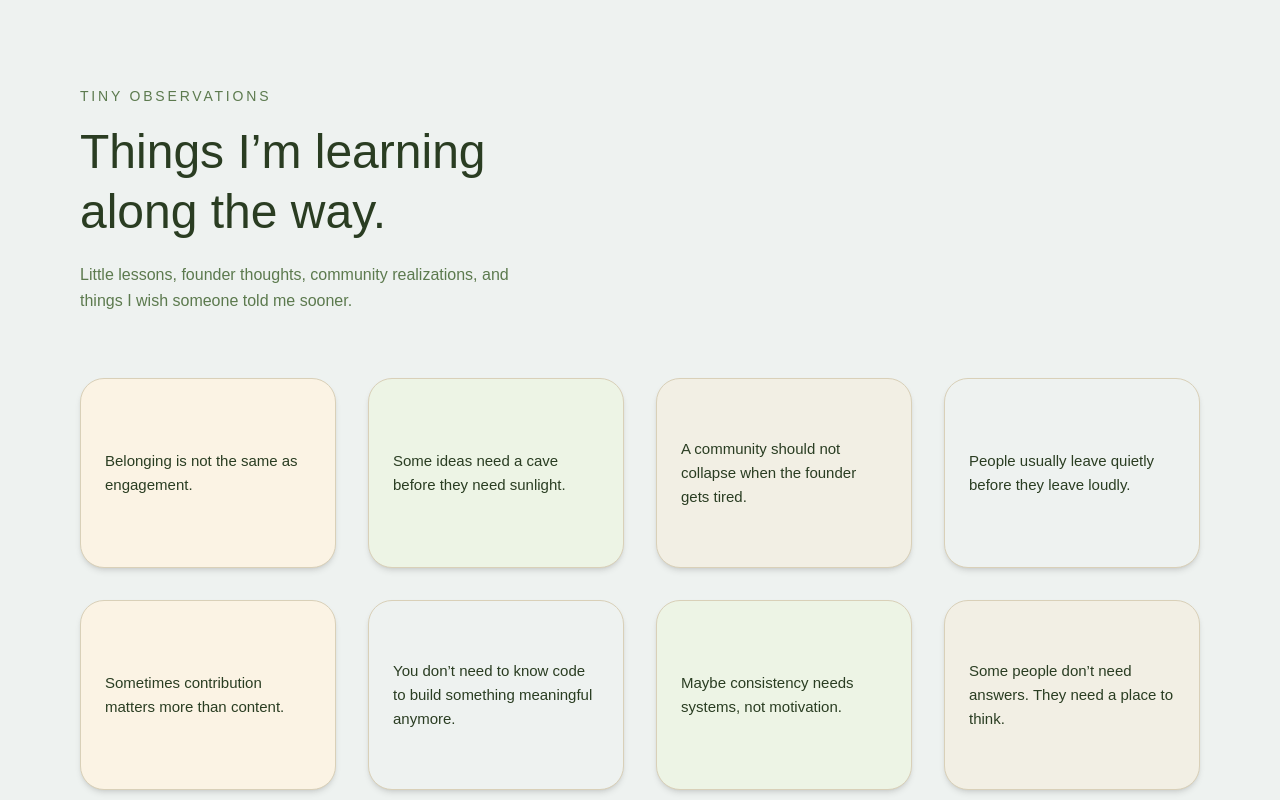
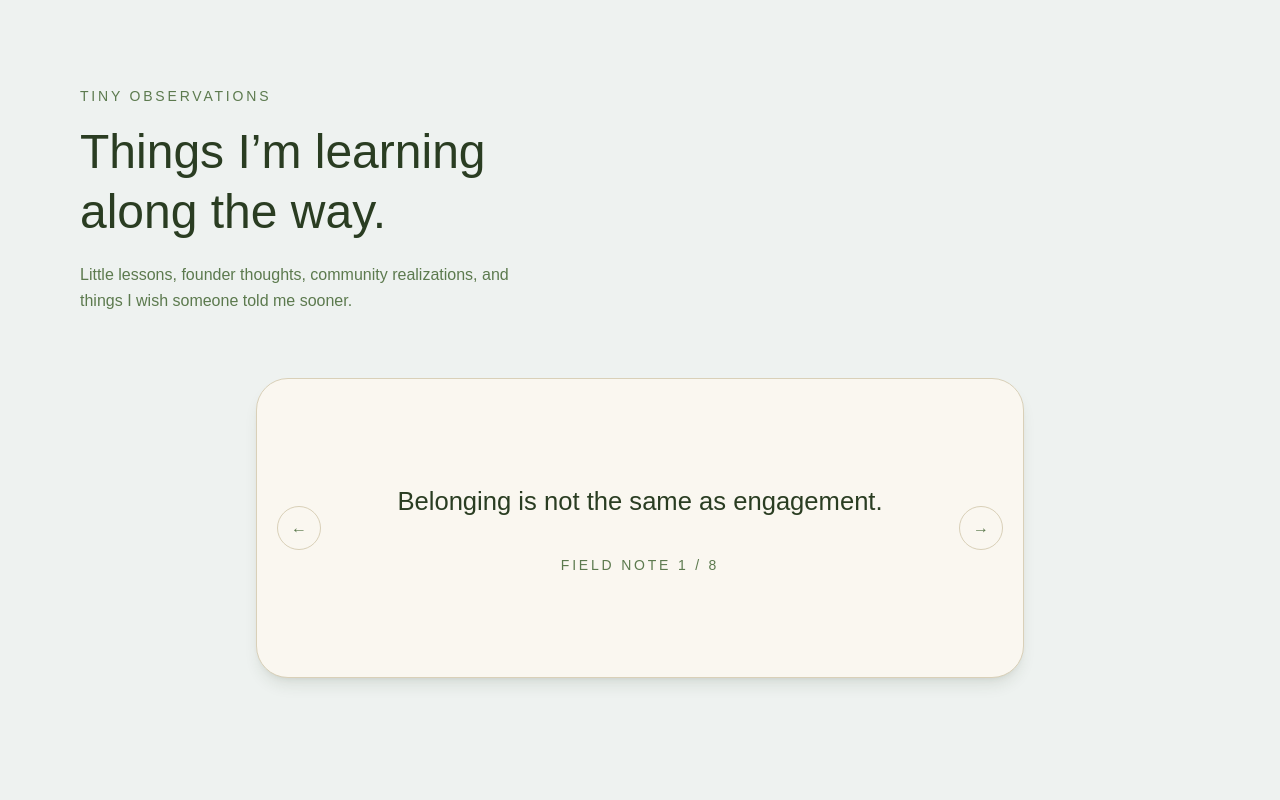
Before and after one commit to ltfzara/aplantnamedzee, a Next.js app: page / in a window 1280 px wide. Shown: the part 3200-4000 px from the top of the page. Built offline with nearby package versions, Linux system fonts and the light colour scheme; a web font is replaced by a local one.

Commit message:
update tiny observations notebook

```diff
--- /dev/null
+++ b/app/components/TinyObservations.tsx
@@ -0,0 +1,86 @@
+"use client";
+
+import { useState } from "react";
+
+const observations = [
+    "Belonging is not the same as engagement.",
+    "Some ideas need a cave before they need sunlight.",
+    "A community should not collapse when the founder gets tired.",
+    "People usually leave quietly before they leave loudly.",
+    "Sometimes contribution matters more than content.",
+    "You don’t need to know code to build something meaningful anymore.",
+    "Maybe consistency needs systems, not motivation.",
+    "Some people don’t need answers. They need a place to think.",
+];
+
+export default function TinyObservations() {
+    const [noteIndex, setNoteIndex] = useState(0);
+
+    const goNext = () => {
+        setNoteIndex((current) =>
+            current === observations.length - 1 ? 0 : current + 1
+        );
+    };
+
+    const goPrev = () => {
+        setNoteIndex((current) =>
+            current === 0 ? observations.length - 1 : current - 1
+        );
+    };
+
+    return (
+        <section
+            id="observations"
+            className="scroll-mt-24 px-6 sm:px-8 lg:px-20 py-20 lg:py-32 bg-[#EEF2F0] overflow-hidden"
+        >
+            <div className="max-w-6xl mx-auto">
+                <p className="text-sm tracking-[0.2em] uppercase text-[#5C7A4E] mb-4">
+                    Tiny Observations
+                </p>
+
+                <div className="mb-16">
+                    <h2 className="text-3xl sm:text-4xl lg:text-5xl text-[#2A3D22] leading-tight max-w-xl">
+                        Things I’m learning
+                        <br />
+                        along the way.
+                    </h2>
+
+                    <p className="mt-5 text-[#5C7A4E] max-w-md leading-relaxed">
+                        Little lessons, founder thoughts, community realizations, and things
+                        I wish someone told me sooner.
+                    </p>
+                </div>
+
+                <div className="flex items-center justify-center">
+                    <div className="relative w-full max-w-3xl rounded-[2rem] bg-[#FAF7F0] border border-[#D9D0B8] shadow-lg shadow-[#2A3D22]/10 p-8 sm:p-12 min-h-[300px] flex items-center justify-center">
+                        <button
+                            type="button"
+                            onClick={goPrev}
+                            className="absolute left-5 h-11 w-11 rounded-full border border-[#D9D0B8] bg-[#FAF7F0] text-[#5C7A4E] hover:bg-[#3E6B32] hover:text-[#FAF7F0] transition-all"
+                        >
+                            ←
+                        </button>
+
+                        <div className="max-w-xl text-center px-10">
+                            <p className="text-[#2A3D22] text-[1.4rem] sm:text-[1.6rem] leading-relaxed">
+                                {observations[noteIndex]}
+                            </p>
+
+                            <p className="mt-8 text-sm tracking-[0.2em] uppercase text-[#5C7A4E]">
+                                field note {noteIndex + 1} / {observations.length}
+                            </p>
+                        </div>
+
+                        <button
+                            type="button"
+                            onClick={goNext}
+                            className="absolute right-5 h-11 w-11 rounded-full border border-[#D9D0B8] bg-[#FAF7F0] text-[#5C7A4E] hover:bg-[#3E6B32] hover:text-[#FAF7F0] transition-all"
+                        >
+                            →
+                        </button>
+                    </div>
+                </div>
+            </div>
+        </section>
+    );
+}
--- a/app/page.tsx
+++ b/app/page.tsx
@@ -1,5 +1,6 @@
 import Image from "next/image";
 import Bookshelf from "./components/Bookshelf";
+import TinyObservations from "./components/TinyObservations";
 
 export default function Home() {
   return (
@@ -373,47 +374,7 @@ export default function Home() {
         </div>
       </section>
 
-      {/* TINY OBSERVATIONS */}
-      <section id="observations" className="scroll-mt-24 px-6 sm:px-8 lg:px-20 py-20 lg:py-32 bg-[#EEF2F0] overflow-hidden">
-        <div className="max-w-6xl mx-auto">
-          <p className="text-sm tracking-[0.2em] uppercase text-[#5C7A4E] mb-4">
-            Tiny Observations
-          </p>
-
-          <div className="mb-16">
-            <h2 className="text-3xl sm:text-4xl lg:text-5xl text-[#2A3D22] leading-tight max-w-xl">
-              Things I’m learning
-              <br />
-              along the way.
-            </h2>
-
-            <p className="mt-5 text-[#5C7A4E] max-w-md leading-relaxed">
-              Little lessons, founder thoughts, community realizations, and things
-              I wish someone told me sooner.
-            </p>
-          </div>
-
-          <div className="flex overflow-x-auto gap-4 pb-6 snap-x snap-mandatory md:grid md:grid-cols-3 lg:grid-cols-4 md:overflow-visible md:pb-0 md:gap-8">
-            {[
-              ["Belonging is not the same as engagement.", "bg-[#FBF3E4]", "rotate-[-2deg]"],
-              ["Some ideas need a cave before they need sunlight.", "bg-[#EDF4E5]", "rotate-[1deg]"],
-              ["A community should not collapse when the founder gets tired.", "bg-[#F2EFE4]", "rotate-[-1deg]"],
-              ["People usually leave quietly before they leave loudly.", "bg-[#EEF2F0]", "rotate-[2deg]"],
-              ["Sometimes contribution matters more than content.", "bg-[#FBF3E4]", "rotate-[-2deg]"],
-              ["You don’t need to know code to build something meaningful anymore.", "bg-[#EEF2F0]", "rotate-[1deg]"],
-              ["Maybe consistency needs systems, not motivation.", "bg-[#EDF4E5]", "rotate-[-1deg]"],
-              ["Some people don’t need answers. They need a place to think.", "bg-[#F2EFE4]", "rotate-[2deg]"],
-            ].map(([text, color, rotate], index) => (
-              <div
-                key={index}
-                className={`${color} md:${rotate} min-w-full md:min-w-0 min-h-[150px] sm:min-h-[190px] snap-center rounded-[1.5rem] border border-[#D9D0B8] p-6 shadow-md hover:scale-105 hover:rotate-0 transition-all duration-300 cursor-default flex items-center`}
-              >
-                <p className="text-[#2A3D22] leading-relaxed text-[15px]">{text}</p>
-              </div>
-            ))}
-          </div>
-        </div>
-      </section>
+      <TinyObservations />
 
       <Bookshelf />
 
```
